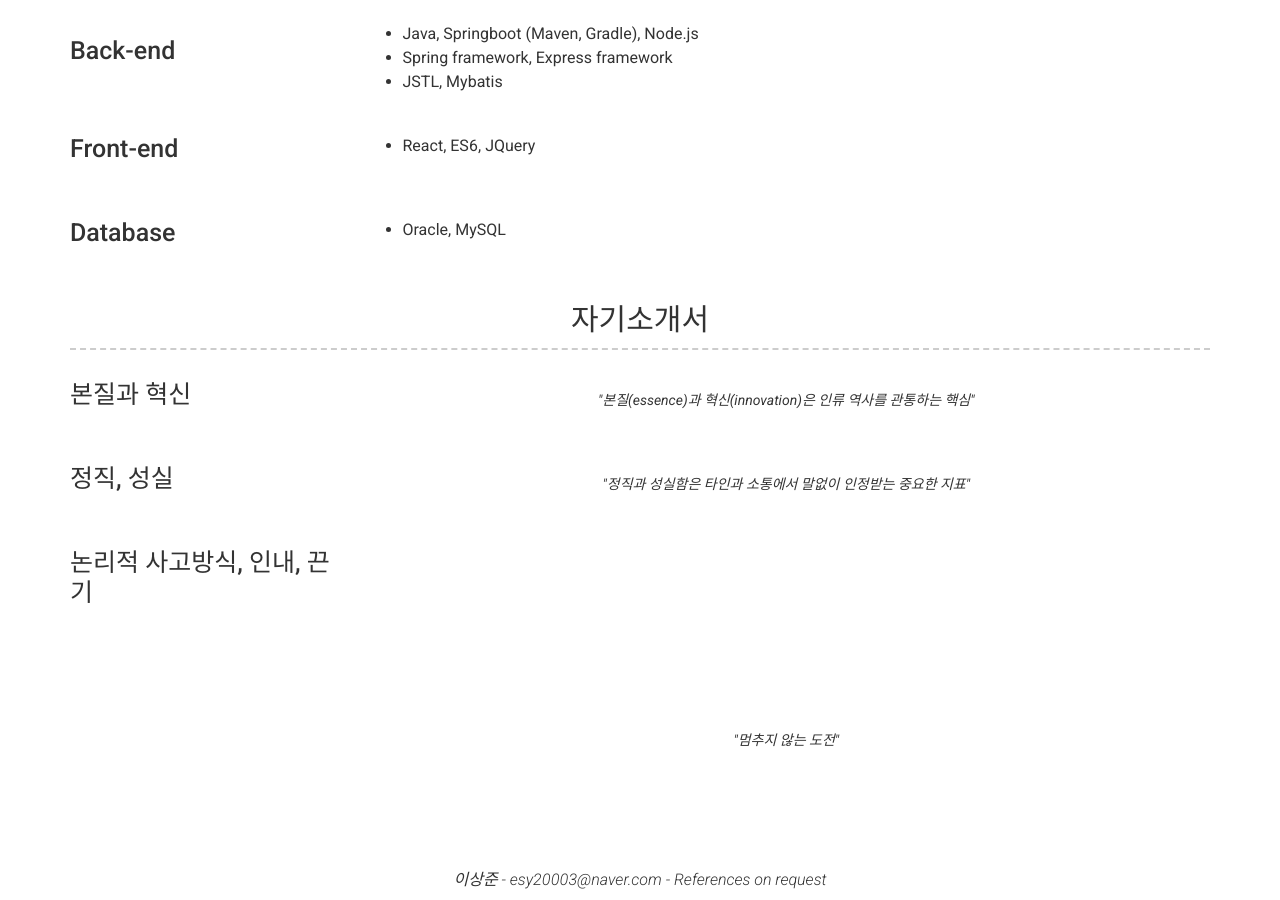
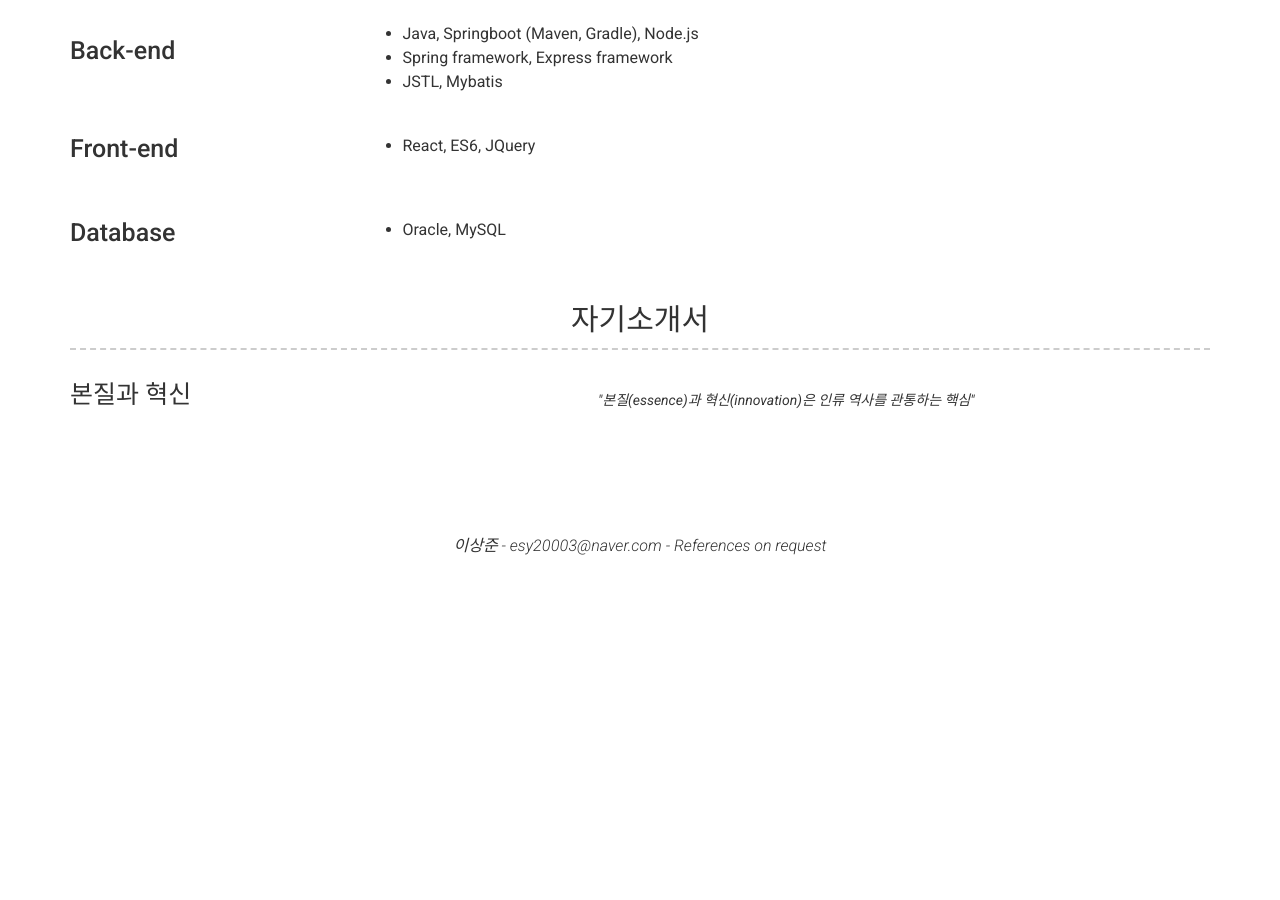
Before and after one commit to esy20003/esy20003.github.io, a Jekyll site: the page built from index.md, in a window 1280 px wide and 900 px high, scrolled down 2319 px. Built offline with Jekyll 4.4.1, drawn with Linux system fonts in a browser that asks for light colours; nearby versions of some CDN libraries; after the commit the page ends 2885 px from its top, so only the background shows below that.

Commit message:
20230830
공백을 두지않고 수정

```diff
--- a/_config.yml
+++ b/_config.yml
@@ -45,7 +45,7 @@ github_username: esy20003
 # google_analytics: "UA-00000000-0"
 
 # About Section
-about_title: 자기소개
+about_title: About Me
 about_profile_image: images/profile.jpg
 about_content: | # this will include new lines to allow paragraphs
   스스로의 한계를 두지 않고 현재 나에게 만족하지 않고 끊임없이 노력하여 목표를 위해 끊임없이 한 걸음 한 걸음 나아가겠습니다
@@ -197,25 +197,8 @@ content:
           "본질(essence)과 혁신(innovation)은 인류 역사를 관통하는 핵심"
         description:
 
-      - title: 정직, 성실
-        quote: >
-          "정직과 성실함은 타인과 소통에서 말없이 인정받는 중요한 지표"
-        description:
 
-      - title: 논리적 사고방식,
 
-          인내, 끈기
-        quote: >
-
-        description:
-
-      - quote: >
-
-        description:
-
-      - quote: >
-          "멈추지 않는 도전"
-        description:
   # 주석
 # Footer
 footer_show_references: true
```
